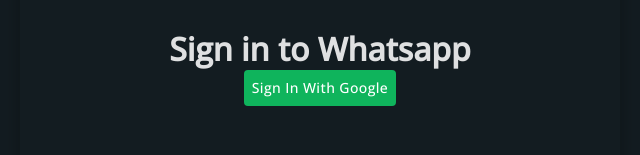
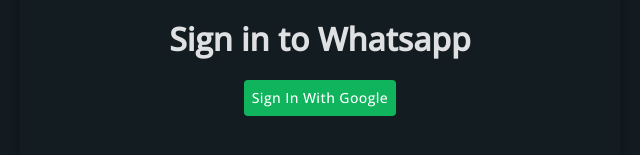
Before and after one commit to ismetalp98/whatsappui-clone, a React (Create React App) app: page / in a window 1280 px wide. Shown: the part 431-586 px from the top of the page, without its empty margins (320-960 px from the left). Built offline with nearby package versions, Linux system fonts and the light colour scheme.

Commit message:
Update Login.js

```diff
--- a/src/login/Login.js
+++ b/src/login/Login.js
@@ -41,7 +41,7 @@
         <div className="login__text">
           <h1>Sign in to Whatsapp</h1>
         </div>
-        <Button style={{background:"#0fb45c",color:"white",fontFamily:"Open sans",textTransform:"capitalize"}} onClick={auth}>Sign In with Google</Button>
+        <Button style={{background:"#0fb45c",color:"white",fontFamily:"Open sans",textTransform:"capitalize",marginTop:"20px"}} onClick={auth}>Sign In with Google</Button>
       </div>
     </div>
   );
```
